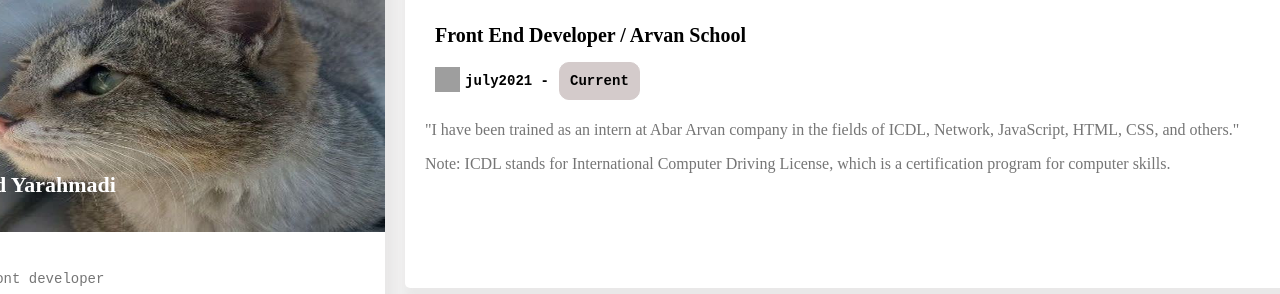
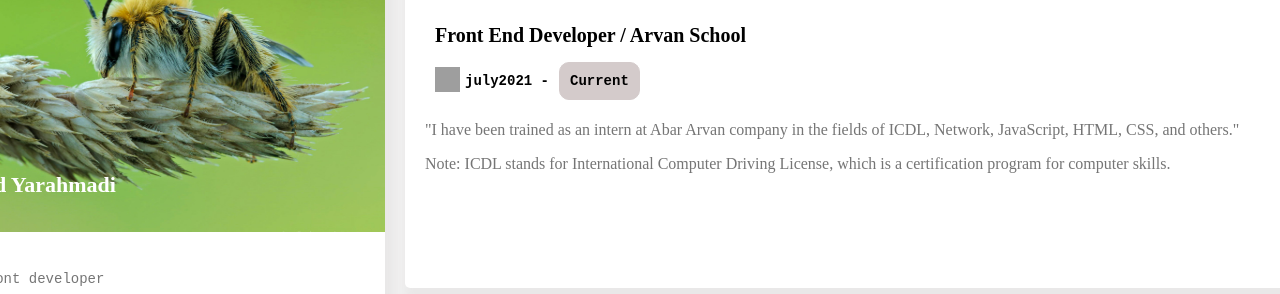
Before and after one commit to snoou/CV, a plain HTML site: page index.html in a window 1280 px wide. Shown: the part 76-370 px from the top of the page. Drawn offline with Linux system fonts and the light colour scheme; grey boxes are pictures that could not be loaded.

Commit message:
Update index.html

```diff
--- a/index.html
+++ b/index.html
@@ -16,7 +16,7 @@
             <div class="box-1">
 
                 <div class="profile">
-                    <img src="photo12914999330.jpg" alt="profile">
+                    <img src="photo12914999330.jpeg" alt="profile">
                     <div class="profile-text"> Sajjad Yarahmadi</div>
                 </div>
                 <div class="box-text">
```
